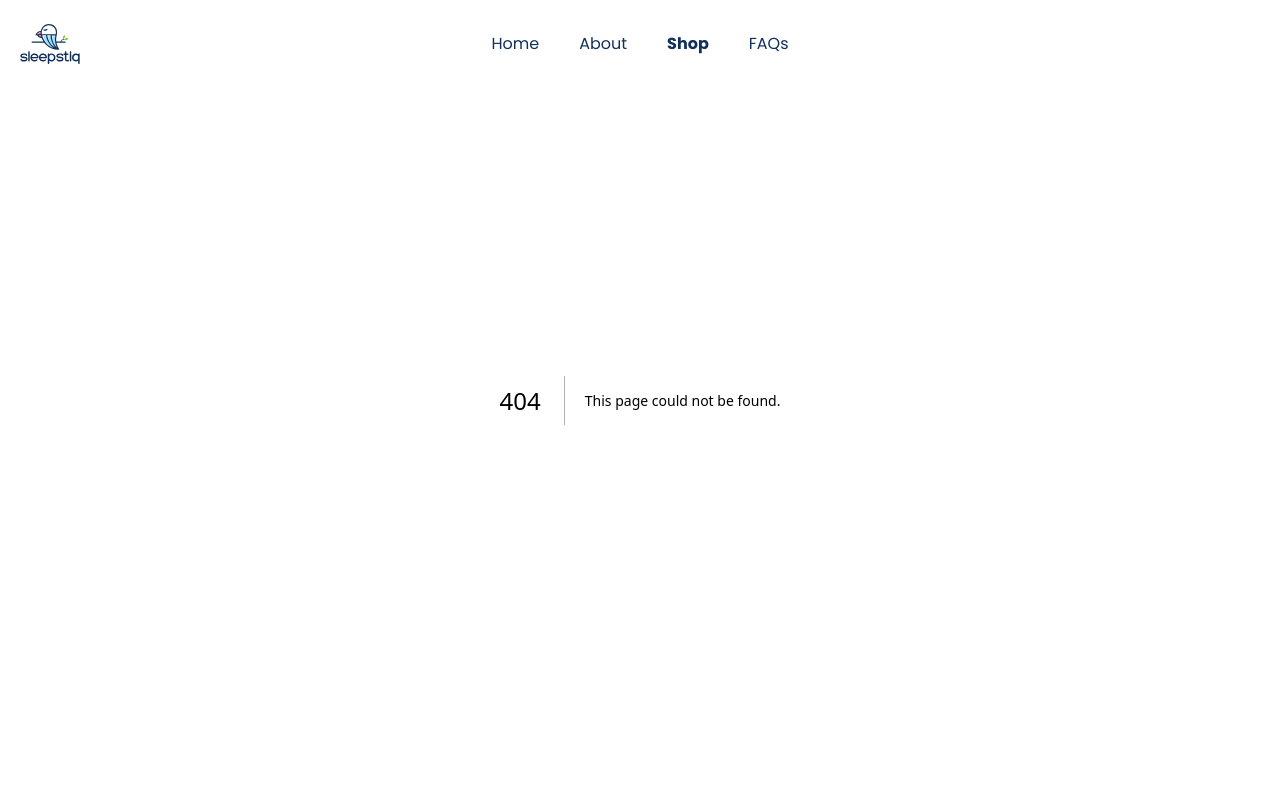
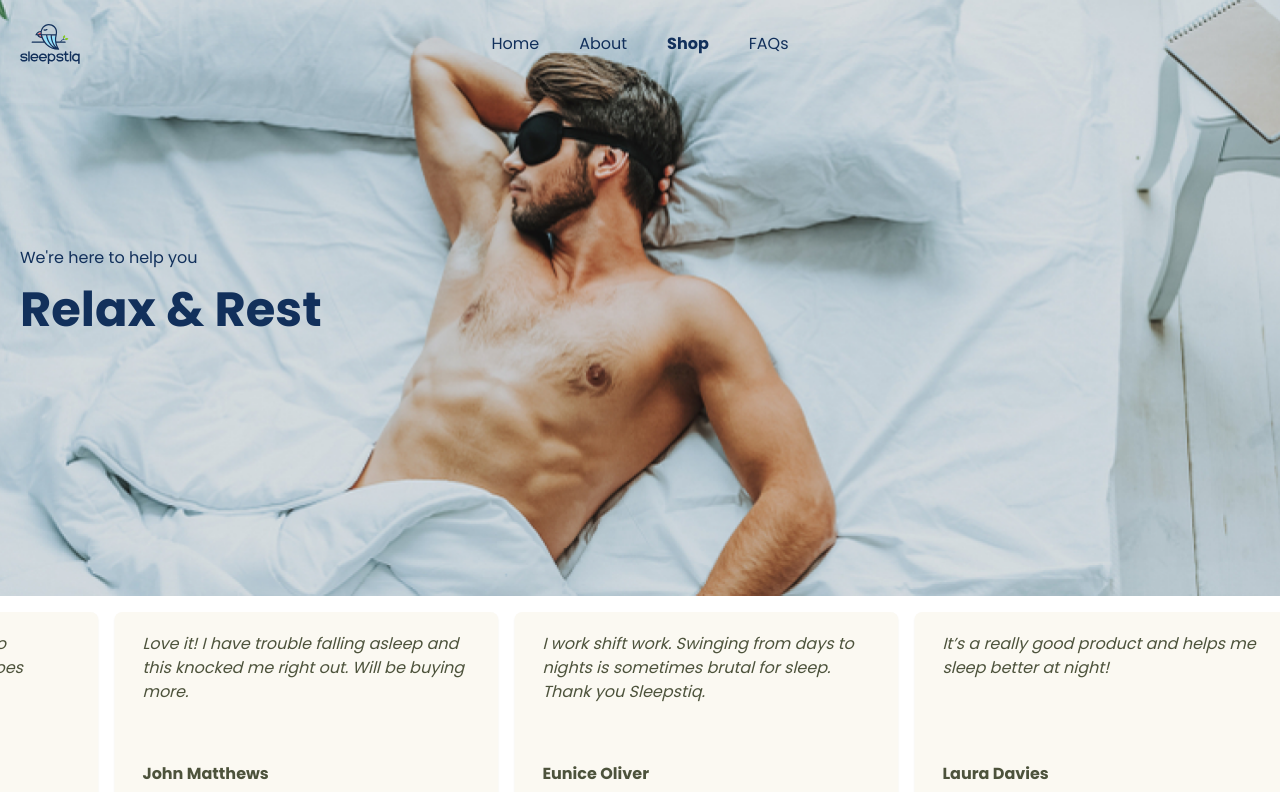
Before and after one commit to UbongJacob/ecurrency-task, a Next.js app: page /shop in a window 1280 px wide. Before the commit this address had no page. Shown: the top 792 px of the page. Built offline with nearby package versions, Linux system fonts and the light colour scheme.

Commit message:
Started the basics of shop page

```diff
--- /dev/null
+++ b/app/shop/page.tsx
@@ -0,0 +1,19 @@
+import ReviewsSection from "@/components/homeSections/ReviewsSection";
+
+const ShopPage = (): JSX.Element => {
+  return (
+    <>
+      <section className="h-[33rem] bg-[url('/shop-hero.png')] bg-cover bg-center bg-no-repeat md:h-[35rem] lg:h-[37.25rem]">
+        <section className="mx-auto flex h-full max-w-7xl flex-col justify-center px-5 2xl:px-0">
+          <h1 className="text-base text-appBlue100">We're here to help you</h1>
+          <h2 className="my-4 text-3xl font-bold text-appBlue100 md:text-4xl lg:text-5xl">
+            Relax & Rest
+          </h2>
+        </section>
+      </section>
+      <ReviewsSection />
+    </>
+  );
+};
+
+export default ShopPage;
```
Also changed, not shown: public/shop-hero.png (added).
